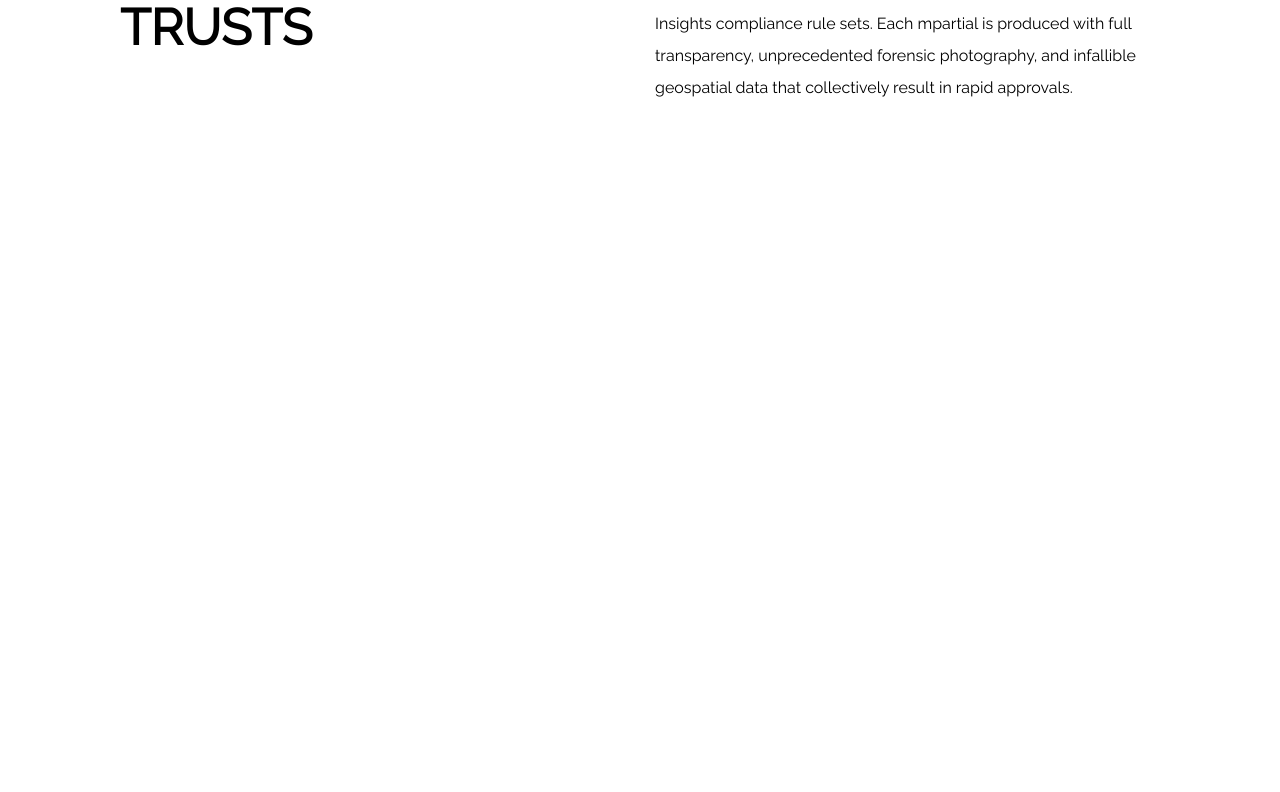
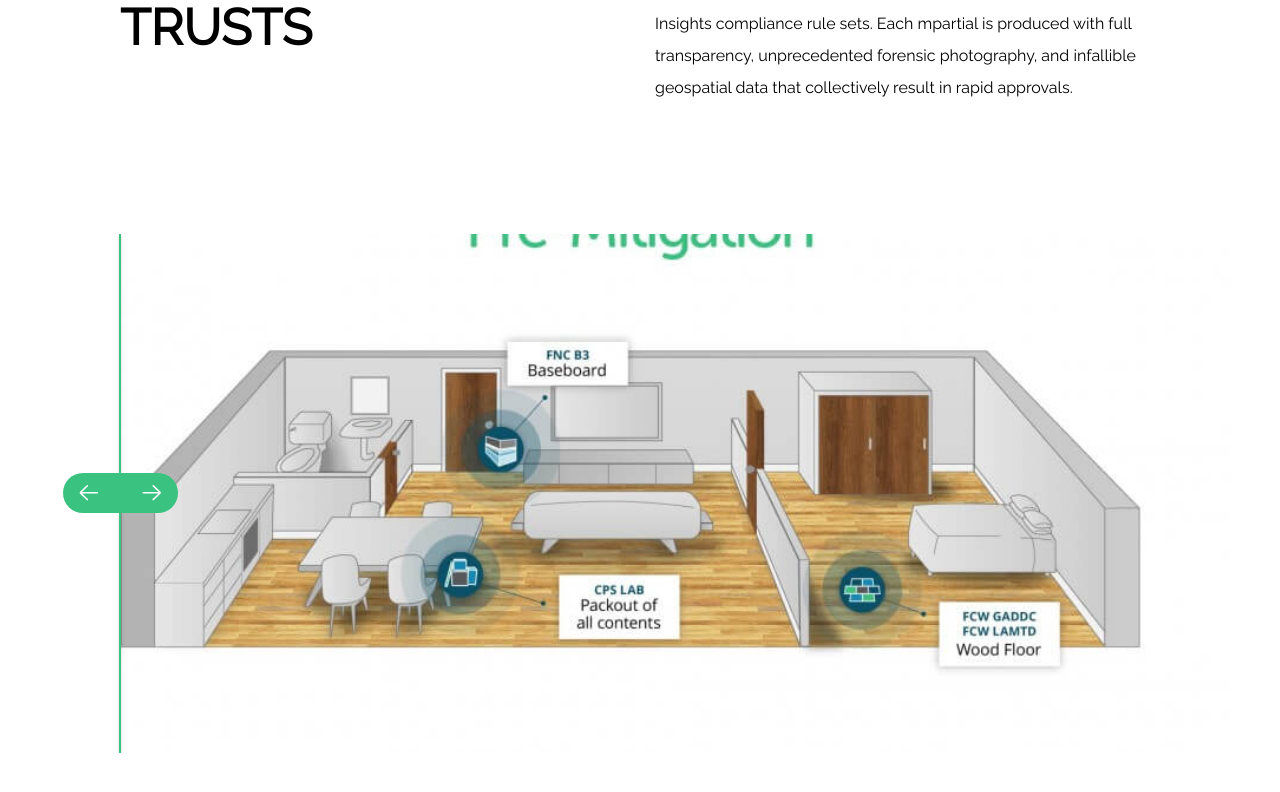
Before and after one commit to RAzaALy/mpartial_clone, a React (Create React App) app: page / in a window 1280 px wide. Shown: the part 1040-1832 px from the top of the page. Before the commit the page ends 1224 px from the top, so only its background shows below. Built offline with nearby package versions, Linux system fonts and the light colour scheme.

Commit message:
compare panel layout 👍

```diff
--- a/src/components/InfoSection.css
+++ b/src/components/InfoSection.css
@@ -38,6 +38,70 @@
   font-size: 1.6rem;
   line-height: 2em;
 }
+.compare_panel {
+  width: 100%;
+  height: auto;
+  padding: 5rem 5rem;
+}
+.container {
+  box-sizing: border-box;
+  position: relative;
+  width: 100%;
+  height: 518.75px;
+  overflow: hidden;
+  display: block;
+}
+.right_image {
+  clip: rect(auto, auto, auto, 70px);
+  display: block;
+  height: 100%;
+  object-fit: cover;
+  position: absolute;
+  width: 100%;
+}
+.left_image{
+    clip: rect(auto, 70px, auto, auto);
+    display: block;
+    height: 100%;
+    object-fit: cover;
+    position: absolute;
+    width: 100%;
+}
+.line_container{
+    align-items: center;
+    cursor: ew-resize;
+    display: flex;
+    flex-direction: column;
+    height: 100%;
+    justify-content: center;
+    left: 50px;
+    position: absolute;
+    top: 0px;
+    width: 40px;
+}
+.line-up{
+    background: rgb(58, 194, 128);
+    box-shadow: rgb(0 0 0 / 20%) 0px 3px 1px -2px, rgb(0 0 0 / 14%) 0px 2px 2px 0px, rgb(0 0 0 / 12%) 0px 1px 5px 0px;
+    flex: 0 1 auto;
+    height: 100%;
+    width: 2px;
+}
+.arrow{
+    align-items: center;
+    box-sizing: border-box;
+    display: flex;
+    flex: 1 0 auto;
+    height: auto;
+    justify-content: center;
+    width: auto;
+}
+.line-down{
+    background: rgb(58, 194, 128);
+    box-shadow: rgb(0 0 0 / 20%) 0px 3px 1px -2px, rgb(0 0 0 / 14%) 0px 2px 2px 0px, rgb(0 0 0 / 12%) 0px 1px 5px 0px;
+    flex: 0 1 auto;
+    height: 100%;
+    width: 2px;
+}
 @media (max-width: 1199px) {
   .section {
     width: 100%;
--- a/src/components/InfoSection.jsx
+++ b/src/components/InfoSection.jsx
@@ -2,6 +2,7 @@ import React from "react";
 import "./InfoSection.css";
 const InfoSection = () => {
   return (
+    <>
       <div className="section">
         <div className="left_title">
           <h1 className="title">GROUND-TRUTH DATA EVERYONE TRUSTS</h1>
@@ -10,14 +11,39 @@ const InfoSection = () => {
           <p className="description">
             We have combined the best-of-breed technology platforms with an eye
             towards relieving you of administrative burden. Matterport 3D scans
-          augmented by TruePlan are used to generate consistent Xactimate sheets
-          that are delivered in accord with Actionable Insights compliance rule
-          sets. Each mpartial is produced with full transparency, unprecedented
-          forensic photography, and infallible geospatial data that collectively
-          result in rapid approvals.
+            augmented by TruePlan are used to generate consistent Xactimate
+            sheets that are delivered in accord with Actionable Insights
+            compliance rule sets. Each mpartial is produced with full
+            transparency, unprecedented forensic photography, and infallible
+            geospatial data that collectively result in rapid approvals.
           </p>
         </div>
       </div>
+      <div className="compare_panel">
+        <div className="container">
+          <img
+            alt="pre-Mitigation"
+            data-testid="right-image"
+            className="right_image"
+            src="./images/right-image.jpeg"
+          ></img>
+          <img
+            alt="post-Mitigation"
+            data-testid="left-image"
+            className="right_image"
+            src="./images/right-image.jpeg"
+          ></img>
+          <div className="line_container">
+            <div className="line-up">
+            </div>
+            <div className="arrow">
+              <img src="./images/arrow.png" alt="handle" loading="lazy" />
+            </div>
+            <div className="line-down"></div>
+          </div>
+        </div>
+      </div>
+    </>
   );
 };
 
```
Also changed, not shown: public/images/left-image.jpeg (renamed from public/images/pre.jpeg), public/images/right-image.jpeg (renamed from public/images/post.jpeg). Lines whose indentation alone changed are shown as unchanged.
